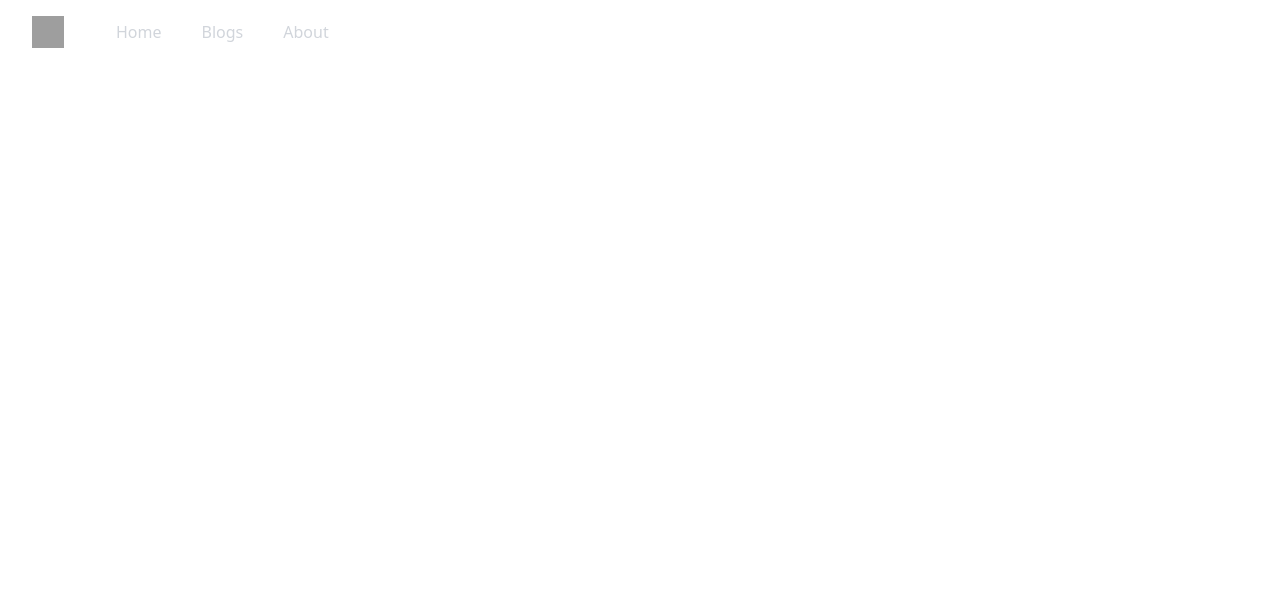
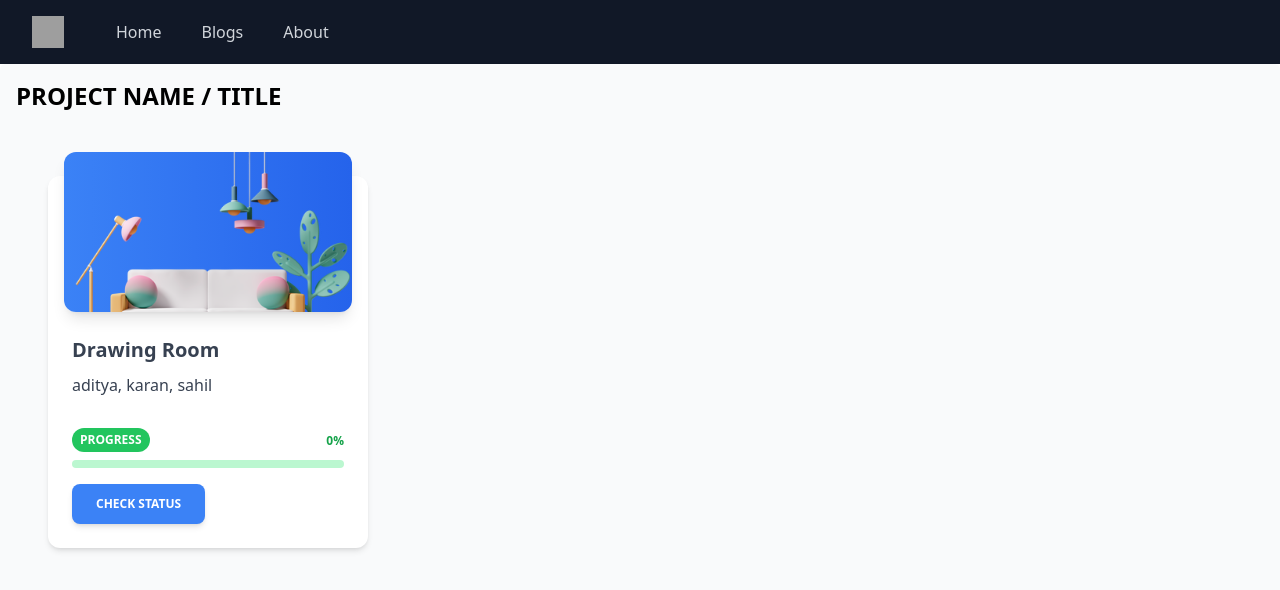
Before and after one commit to Sahilll15/Hacks24_Logic_lab, a React (Create React App) app in the folder client/: page /project in a window 1280 px wide. Before the commit this address had no page. Shown: the top 590 px of the page. Built offline with nearby package versions, Linux system fonts and the light colour scheme; grey boxes are pictures that could not be loaded.

Commit message:
Added project pages with tracker

```diff
--- a/client/src/App.js
+++ b/client/src/App.js
@@ -10,6 +10,9 @@ import Login from "./Pages/Auth/Login";
 import Register from "./Pages/Auth/Register";
 import Profile from "./Pages/Profile/Profile";
 import DesignerHome from "./Pages/Designer/DesignerHome";
+import ProjectUpdate from "./Pages/Designer/ProjectUpdate";
+import RoomStatus from "./Pages/Designer/RoomStatus";
+
 
 
 const App = () => {
@@ -28,6 +31,8 @@ const App = () => {
           <Route path="/register" element={<Register />} />
           <Route path="/profile" element={<Profile />} />
           <Route path="/designer" element={<DesignerHome />} />
+          <Route path="/project" element={<ProjectUpdate />} />
+          <Route path="/project/roomstatus" element={<RoomStatus />} />
 
           {/* PRIVATE ROUTES BELOW THIS
            <Route path="/" element={<Private />}>
--- a/client/src/Components/Cards/ImageCard.jsx
+++ b/client/src/Components/Cards/ImageCard.jsx
@@ -1,6 +1,6 @@
 import React from 'react'
 
-const ImageCard = () => {
+const ImageCard = ( {projTitle, custNo, custEmail, onClick, img}) => {
   return (
    <div>
   <div className="product-card w-[300px] rounded-md shadow-xl overflow-hidden z-[100] relative cursor-pointer snap-start shrink-0 py-8 px-6 bg-white flex flex-col items-center justify-center gap-3 transition-all duration-300 group">
@@ -13,12 +13,11 @@ const ImageCard = () => {
     </div>
     <div className="absolute rounded-full bg-gray-500 z-20 left-1/2 top-[44%] h-[110%] w-[110%] -translate-x-1/2 group-hover:top-[58%] transition-all duration-300" />
     <div className="para uppercase text-center leading-none z-40">
-      <p className="text-black font-semibold text-xs font-serif">Best</p>
-      <p className="font-bold text-xl tracking-wider text-gray-500">Developer</p>
+      <p className="font-bold text-xl tracking-wider text-gray-500">{projTitle}</p>
     </div>
     <div className="img w-[180px] aspect-square bg-gray-100 z-40 rounded-md">
 
-        <img src="https://avatars.githubusercontent.com/u/121731399?v=3" alt="" />
+        <img src={img} alt="" />
 
     </div>
     <div className="btm-_container z-40 flex flex-row justify-between items-end gap-10">
@@ -29,7 +28,7 @@ const ImageCard = () => {
               <path d="M22 16.92v3a2 2 0 0 1-2.18 2 19.79 19.79 0 0 1-8.63-3.07 19.5 19.5 0 0 1-6-6 19.79 19.79 0 0 1-3.07-8.67A2 2 0 0 1 4.11 2h3a2 2 0 0 1 2 1.72 12.84 12.84 0 0 0 .7 2.81 2 2 0 0 1-.45 2.11L8.09 9.91a16 16 0 0 0 6 6l1.27-1.27a2 2 0 0 1 2.11-.45 12.84 12.84 0 0 0 2.81.7A2 2 0 0 1 22 16.92z" />
             </svg>
           </div>
-          <p className="font-semibold text-xs text-white">+1234 456 780</p>
+          <p className="font-semibold text-xs text-white">{custNo || "no mobile "}</p>
         </div>
         <div className="flex flex-row gap-2">
           <div className="inline-flex gap-3 items-center justify-center">
@@ -39,12 +38,13 @@ const ImageCard = () => {
                 <polyline points="22,6 12,13 2,6" />
               </svg>
             </div>
-            <p className="font-semibold text-xs text-white">email@gmail.com</p>
+            <p className="font-semibold text-xs text-white">{custEmail || "no email"}</p>
           </div>
         </div>
       </div>
       <div className="btn">
-        <button className="uppercase font-semibold text-xs px-2 whitespace-nowrap py-1 rounded-full bg-white text-gray-800">
+        <button className="uppercase font-semibold text-xs px-2 whitespace-nowrap py-1 rounded-full bg-white text-gray-800"
+        onClick={onClick}>
           Contact NOW
         </button>
       </div>
--- a/client/src/Components/Cards/LongCard.jsx
+++ b/client/src/Components/Cards/LongCard.jsx
@@ -11,8 +11,10 @@ const LongCard = ({  name,  id,  desc, status }) => {
       <h2>
       {desc}
       </h2>
-
-      <span>12/11/24 11:50pm</span>
+      <div className='flex justify-between'>
+      <span className=''>Created: 12/11/24 11:50pm</span>
+      <span className='bg-green-600 p-2 rounded-lg text-white'>Completed: 12/11/24 11:50pm</span>
+      </div>
       <p className="flex items-center">
         <strong>Status:</strong>
 
--- /dev/null
+++ b/client/src/Components/Cards/TopCard.jsx
@@ -0,0 +1,53 @@
+import React from 'react';
+import Hall from "../../Assets/Images/Hall.png";
+
+const TopCard = ({ RoomName, Contractors, percentage }) => {
+  return (
+    <div>
+      <div className="relative flex flex-col w-80 rounded-xl bg-white bg-clip-border text-gray-700 shadow-md">
+        <div className="relative mx-4 -mt-6 h-40 overflow-hidden rounded-xl bg-blue-gray-500 bg-clip-border text-white shadow-lg shadow-blue-gray-500/40 bg-gradient-to-r from-blue-500 to-blue-600">
+          <img src={Hall} alt="hall image" />
+        </div>
+        <div className="p-6">
+          <h5 className="mb-2 block font-sans text-xl font-semibold leading-snug tracking-normal text-blue-gray-900 antialiased">
+            {RoomName || "No Room"}
+          </h5>
+          <p className="block font-sans text-base font-light leading-relaxed text-inherit antialiased">
+            {Contractors || "No contractor assigned"}
+          </p>
+        </div>
+        <div className="p-6 pt-0">
+          <div className="relative pt-1">
+            <div className="flex mb-2 items-center justify-between">
+              <div>
+                <span className="text-xs font-semibold inline-block py-1 px-2 uppercase rounded-full text-white bg-green-500">
+                  Progress
+                </span>
+              </div>
+              <div className="text-right">
+                <span className="text-xs font-semibold inline-block text-green-600">
+                  {percentage || 0}%
+                </span>
+              </div>
+            </div>
+            <div className="overflow-hidden h-2 mb-4 text-xs flex rounded bg-green-200 w-full">
+              <div
+                style={{ width: `${percentage || 0}%` }}
+                className="shadow-none flex flex-col text-center whitespace-nowrap text-white justify-center bg-green-500"
+              ></div>
+            </div>
+          </div>
+          <button
+            data-ripple-light="true"
+            type="button"
+            className="select-none rounded-lg bg-blue-500 py-3 px-6 text-center align-middle font-sans text-xs font-bold uppercase text-white shadow-md shadow-blue-gray-500/20 transition-all hover:shadow-lg hover:shadow-blue-500/40 focus:opacity-[0.85] focus:shadow-none active:opacity-[0.85] active:shadow-none disabled:pointer-events-none disabled:opacity-50 disabled:shadow-none"
+          >
+            Check Status
+          </button>
+        </div>
+      </div>
+    </div>
+  );
+};
+
+export default TopCard;
--- a/client/src/Components/Navbar/Navbar.jsx
+++ b/client/src/Components/Navbar/Navbar.jsx
@@ -4,7 +4,7 @@ const Navbar = () => {
   const [isMobileMenuOpen, setIsMobileMenuOpen] = useState(false);
 
   return (
-    <nav className="bg-white">
+    <nav className="bg-gray-900">
     <div className="max-w-7xl mx-auto px-4 sm:px-6 lg:px-8">
       <div className="flex items-center justify-between h-16">
         <div className="flex items-center">
--- a/client/src/Pages/Designer/DesignerHome.jsx
+++ b/client/src/Pages/Designer/DesignerHome.jsx
@@ -2,6 +2,7 @@ import React, { useState } from "react";
 import { FiPlus } from "react-icons/fi";
 import { Dialog, Transition } from "@headlessui/react";
 import NewProjectForm from "../../Components/Designer/Home/NewProjectForm";
+import ImageCard from "../../Components/Cards/ImageCard";
 
 const DesignerHome = () => {
   const [isOpen, setIsOpen] = useState(false);
@@ -22,8 +23,8 @@ const DesignerHome = () => {
             WELCOME, <b className="text-orange-400">DESIGNER NAME</b>
           </p>
         </div>
-        <div className="flex m-16">
-          <div className="max-w-md w-full p-6 bg-white rounded-lg shadow-md">
+        <center>
+        <div className="max-w-md w-full p-6 bg-white rounded-lg shadow-md">
             <div
               className="bg-gray-200 p-4 rounded-md mb-6 flex items-center justify-center cursor-pointer"
               onClick={openModal}
@@ -32,6 +33,13 @@ const DesignerHome = () => {
               <span className="ml-2">Add Project</span>
             </div>
           </div>
+        </center>
+        <div className="flex m-16">
+
+
+
+        <ImageCard projTitle="Project Name" custNo="8888888888" custEmail="abc@gmail.com" img="https://avatars.githubusercontent.com/u/121731399?v=3" />
+
         </div>
       </div>
 
--- /dev/null
+++ b/client/src/Pages/Designer/ProjectUpdate.jsx
@@ -0,0 +1,16 @@
+import React from 'react';
+import TopCard from '../../Components/Cards/TopCard';
+const ProjectUpdate = () => {
+  return (
+    <div className="bg-gray-50 p-4 min-h-screen rounded-md shadow-md">
+      <div className="mb-4">
+        <p className="text-2xl font-bold">PROJECT NAME / TITLE</p>
+      </div>
+      <div className='mt-16 ml-8'>
+       <TopCard RoomName="Drawing Room" Contractors="aditya, karan, sahil"/>
+      </div>
+    </div>
+  );
+};
+
+export default ProjectUpdate;
--- /dev/null
+++ b/client/src/Pages/Designer/RoomStatus.jsx
@@ -0,0 +1,17 @@
+import React from "react";
+import LongCard from "../../Components/Cards/LongCard";
+
+const RoomStatus = () => {
+  return (
+    <div>
+      <LongCard
+        name="Tiling Bottom"
+        id="1"
+        desc="White tiles to be fitted pproperly"
+        status="Completed"
+      />{" "}
+    </div>
+  );
+};
+
+export default RoomStatus;
--- a/client/src/Pages/Romm/Room.js
+++ /dev/null
@@ -1,34 +0,0 @@
-// Room.js
-import React, { useRef } from 'react';
-import { Canvas } from 'react-three-fiber';
-import { OrbitControls, PerspectiveCamera, Stars } from 'drei';
-import { PlaneBufferGeometry } from 'three';
-
-
-const Room = () => {
-  const roomRef = useRef();
-
-  return (
-    <Canvas>
-      {/* Camera */}
-      <PerspectiveCamera makeDefault position={[0, 2, 5]} />
-
-      {/* Lights */}
-      <ambientLight intensity={0.5} />
-      <spotLight position={[10, 10, 10]} angle={0.15} penumbra={1} />
-
-      {/* 3D Room Model */}
-      <mesh ref={roomRef}>
-        {/* Add your 3D room model here */}
-      </mesh>
-
-      {/* Stars in the background */}
-      <Stars />
-
-      {/* OrbitControls for camera movement */}
-      <OrbitControls />
-    </Canvas>
-  );
-};
-
-export default Room;
```
Also changed, not shown: client/src/Assets/Images/Hall.png (added).
